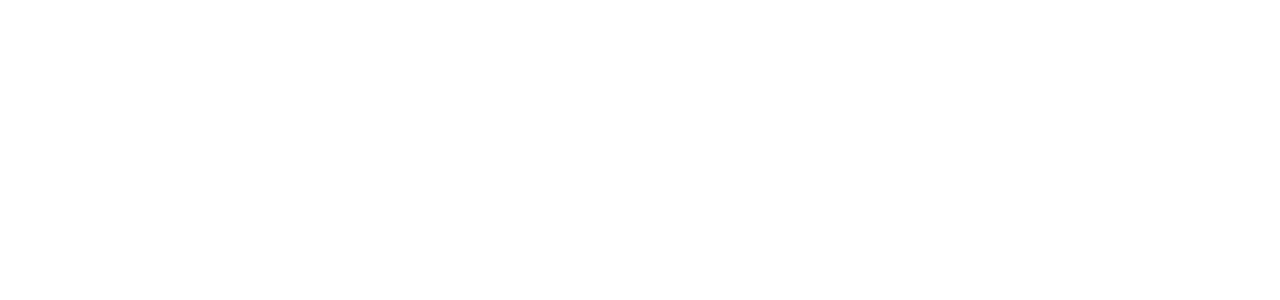
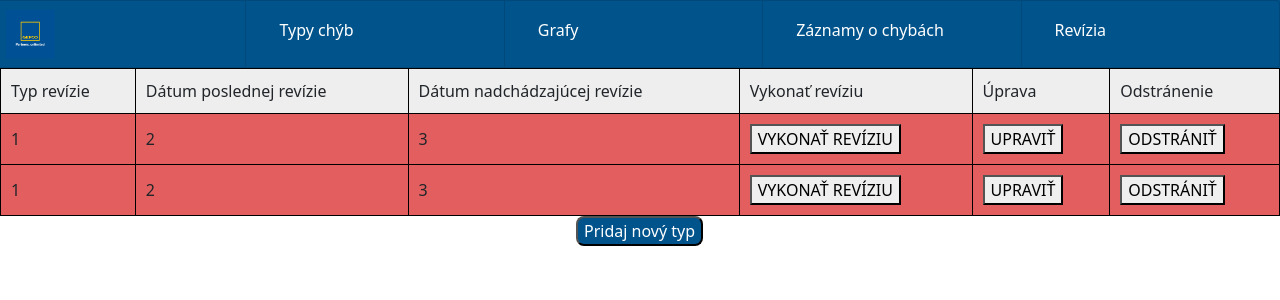
Before and after one commit to TIS2021-FMFI/evidencia-dielov, a Django app: page /revizia/ in a window 1280 px wide. Before the commit the part shown is empty. Shown: the top 300 px of the page. Run offline with Django 3.2, Linux system fonts and the light colour scheme.

Commit message:
html revizie vytvorene

```diff
--- a/zapis_poruch/UI/templates/revizia.html
+++ b/zapis_poruch/UI/templates/revizia.html
@@ -1,10 +1,48 @@
-<!DOCTYPE html>
-<html lang="en">
-<head>
-    <meta charset="UTF-8">
-    <title>Title</title>
-</head>
-<body>
+{% extends 'base.html' %}
+{% load static %}
+{% block maincontent %}
+<table style="width: 100%">
+    <tr class="nadpis">
+        <td>
+            Typ revízie
+        </td>
+        <td>
+            Dátum poslednej revízie
+        </td>
+        <td>
+            Dátum nadchádzajúcej revízie
+        </td>
+        <td>
+            Vykonať revíziu
+        </td>
+        <td>
+            Úprava
+        </td>
+        <td>
+            Odstránenie
+        </td>
+    </tr>
+    {% for item in list %}
+    <tr class="items">
+        {% for i in item %}
+        <td>
+            {{i}}
+        </td>
+        {% endfor %}
+        <td>
+            <button>VYKONAŤ REVÍZIU</button>
+        </td>
+        <td>
+            <button>UPRAVIŤ</button>
+        </td>
+        <td>
+            <button>ODSTRÁNIŤ</button>
+        </td>
+    </tr>
+    {% endfor %}
+</table>
+{% endblock maincontent %}
 
-</body>
-</html>
+{% block footer%}
+<button class="pridaj"> Pridaj nový typ</button>
+{% endblock footer%}
--- a/zapis_poruch/linka/views.py
+++ b/zapis_poruch/linka/views.py
@@ -8,7 +8,7 @@ class TypyChyb(View):
     template = "chyby_typy.html"
 
     def get(self, request):
-        data = {'list': [[1, 2, 3, 4, 5, 6],[1, 2, 3, 4, 5, 6]],}
+        data = {'list': [[1, 2, 3, 4, 5, 6,7,8],[1, 2, 3, 4, 5, 6,7,8]],}
         return render(request, self.template, data)
 
     def post(self, request):
@@ -18,7 +18,7 @@ class Zaznamy(View):
     template = "zaznamy.html"
 
     def get(self, request):
-        data = {'list': [[1, 2, 3, 4, 5, 6],[1, 2, 3, 4, 5, 6]],}
+        data = {'list': [[1, 2, 3, 4, 5, 6,3, 4, 5, 6],[1, 2, 3, 4, 5, 6,3, 4, 5, 6]],}
         return render(request, self.template, data)
 
     def post(self, request):
@@ -48,7 +48,7 @@ class Revizia(View):
     template = "revizia.html"
 
     def get(self, request):
-        data = {'list': [[1, 2, 3, 4, 5, 6],[1, 2, 3, 4, 5, 6]],}
+        data = {'list': [[1, 2, 3],[1, 2, 3]],}
         return render(request, self.template, data)
 
     def post(self, request):
```
